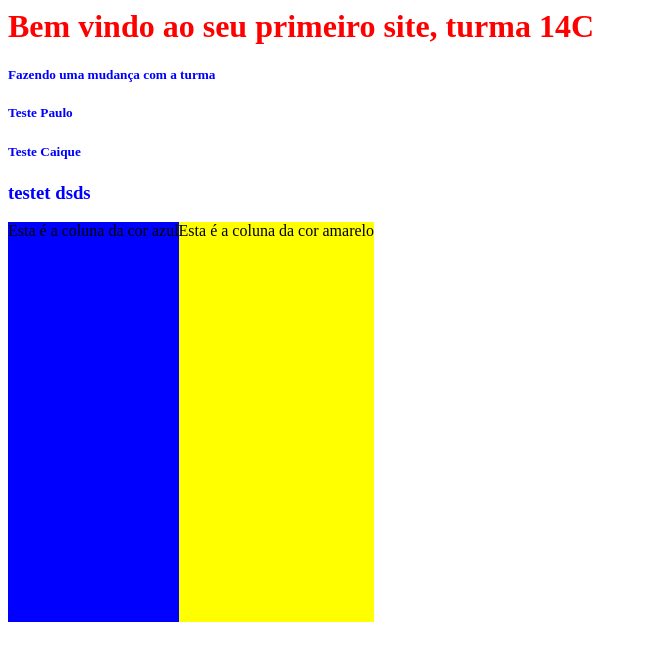
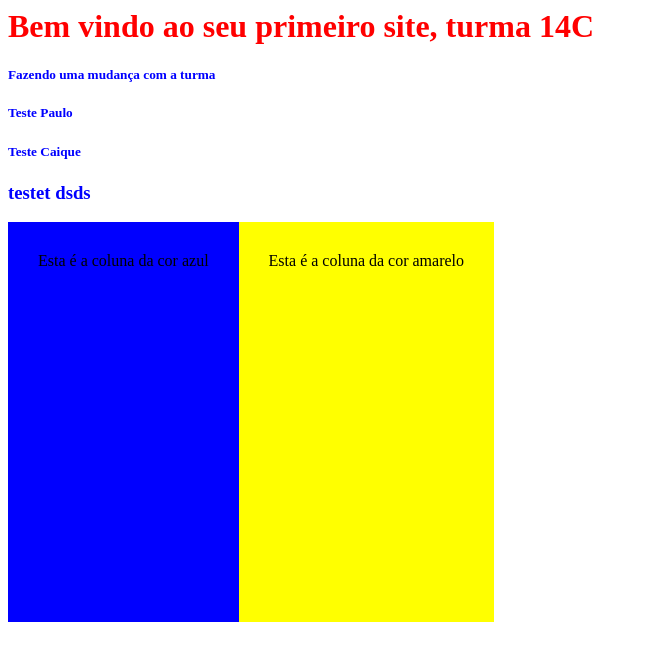
Before and after one commit to Didox/itau-turma14c, a PHP site: page / in a window 1280 px wide. Shown: the top 661 px of the page, without its empty margins (0-647 px from the left). Run offline with PHP 8.4, Linux system fonts and the light colour scheme.

Commit message:
atualizando dados do site

```diff
--- a/index.php
+++ b/index.php
@@ -4,11 +4,11 @@
 <h5 style="color: blue">Teste Caique</h5>
 <h3 style="color: blue">testet dsds </h3>
 
-<div style="display:flex; height: 400px">
-  <div style="background-color: blue">
+<div style="display:flex; height: 400px; width:100%">
+  <div style="background-color: blue;padding: 30px;text-align:center">
     Esta é a coluna da cor azul
   </div>
-  <div style="background-color: yellow">
+  <div style="background-color: yellow;padding: 30px;text-align:center">
     Esta é a coluna da cor amarelo
   </div>
 </div>
```
